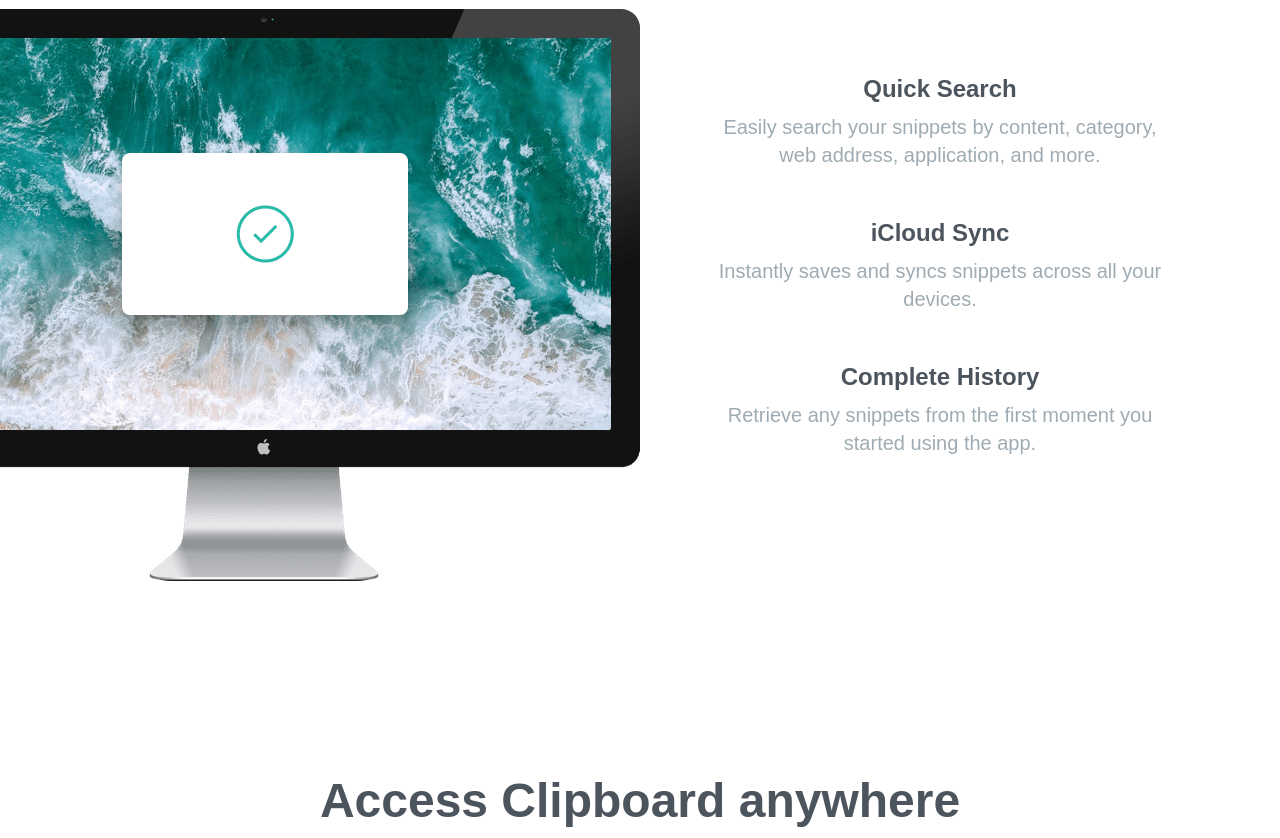
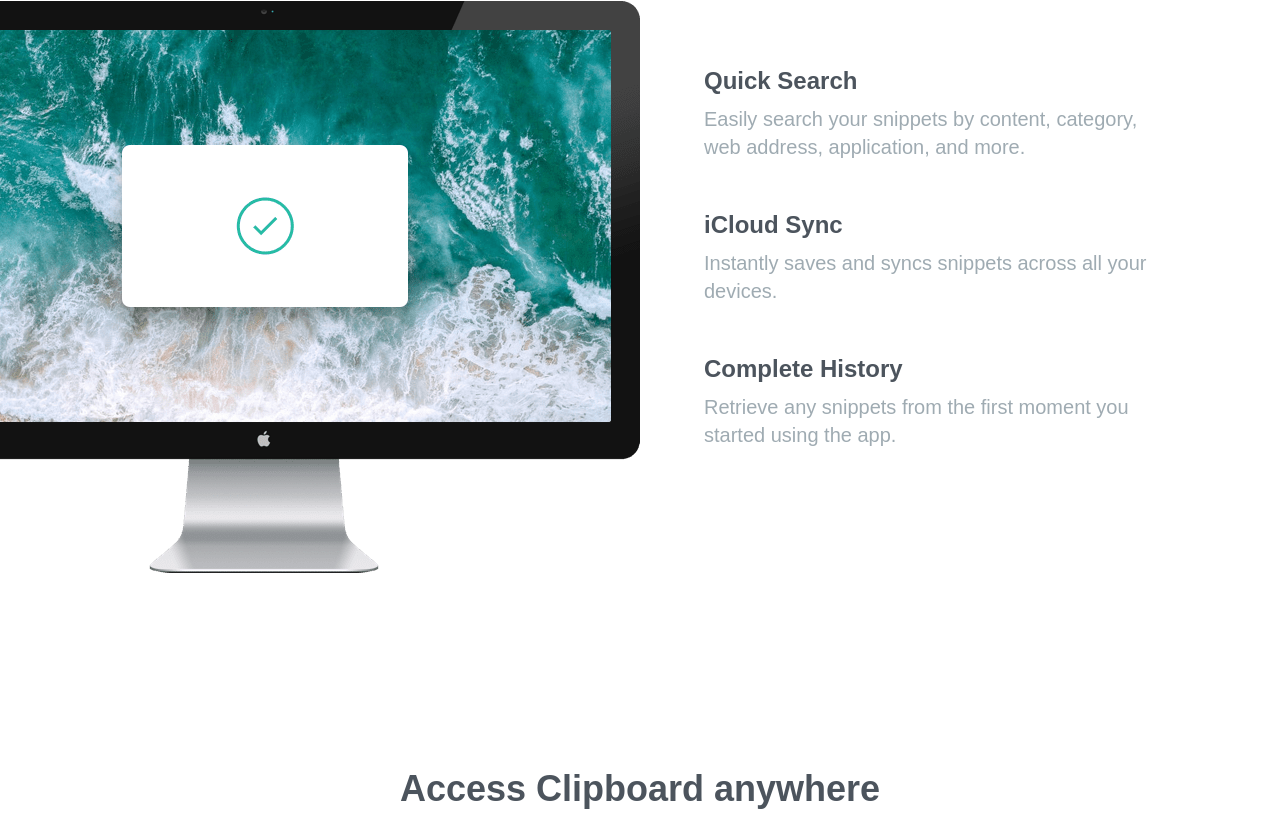
Before and after one commit to cakescripter/frontend-mentor, a website: page clipboard-landing-page/index.html in a window 1280 px wide. Shown: the part 1004-1842 px from the top of the page. Drawn offline with Linux system fonts and the light colour scheme.

Commit message:
Fixed layout

```diff
--- a/clipboard-landing-page/index.html
+++ b/clipboard-landing-page/index.html
@@ -15,17 +15,6 @@
 
   <title>Clipboard</title>
 
-  <!-- Feel free to remove these styles or customise in your own stylesheet 👍 -->
-  <!-- <style>
-    .attribution {
-      font-size: 11px;
-      text-align: center;
-    }
-
-    .attribution a {
-      color: hsl(228, 45%, 44%);
-    }
-  </style> -->
 </head>
 
 <body>
@@ -54,7 +43,7 @@
   <!-- Snippets Section -->
   <section>
     <div class="section-container my-20">
-      <h3>Keep track of your snippets</h3>
+      <h4>Keep track of your snippets</h4>
       <p class="p-leading mb-24">
         Clipboard instantly stores any item you copy in the cloud,
         meaning you can access your snippets immediately on all your
@@ -80,22 +69,23 @@
         <div class="flex flex-col mt-16 mb-24 space-y-12 text-xl md:w-1/2 md:mb-60 md:text-left.md:pl-16">
           <!-- 1 -->
           <div>
-            <h5>Quick Search</h5>
-            <p class="text-grayishBlue">
+            <h5 class="md:text-left">Quick Search</h5>
+            <p class="text-grayishBlue md:text-left">
               Easily search your snippets by content, category, web address, application, and more.
             </p>
 
           </div>
           <!-- 2 -->
           <div>
-            <h5>iCloud Sync</h5>
-            <p class=" text-grayishBlue">Instantly saves and syncs snippets across all your devices.</p>
+            <h5 class="md:text-left">iCloud Sync</h5>
+            <p class=" text-grayishBlue md:text-left">Instantly saves and syncs snippets across all your devices.</p>
 
           </div>
           <!-- 3 -->
           <div>
-            <h5>Complete History</h5>
-            <p class="text-grayishBlue">Retrieve any snippets from the first moment you started using the app.
+            <h5 class="md:text-left">Complete History</h5>
+            <p class="text-grayishBlue md:text-left">Retrieve any snippets from the first moment you started using the
+              app.
             </p>
           </div>
 
@@ -113,7 +103,7 @@
   <section>
     <div class="section-container my-20">
 
-      <h3>Access Clipboard anywhere</h3>
+      <h4>Access Clipboard anywhere</h4>
       <p class="p-leading mb-24">Whether you’re on the go, or at your computer, you can access all your Clipboard
         snippets in a few simple clicks.</p>
       <img src="images/image-devices.png" alt="" class="mx-auto">
@@ -125,7 +115,7 @@
   <section>
     <div class="section-container my-20">
 
-      <h3>Supercharge your workflow</h3>
+      <h4>Supercharge your workflow</h4>
       <p class="p-leading mb-16">
         We’ve got the tools to boost your productivity.
       </p>
@@ -178,7 +168,7 @@
   <!-- Bottom CTA Section -->
   <section>
     <div class="section-container my-20">
-      <h3>Clipboard for iOS and Mac OS</h3>
+      <h4>Clipboard for iOS and Mac OS</h4>
       <p class="p-leading mb-10">
         Available for free on the App Store. Download for Mac or iOS, sync with iCloud
         and you’re ready to start adding to your clipboard.
--- a/clipboard-landing-page/input.css
+++ b/clipboard-landing-page/input.css
@@ -6,8 +6,11 @@
   h3 {
     @apply mb-8 text-4xl font-bold text-darkGrayishBlue md:text-5xl;
   }
+  h4 {
+    @apply mb-8 text-3xl font-bold text-darkGrayishBlue md:text-4xl;
+  }
   h5 {
-    @apply mb-2 text-2xl font-bold text-darkGrayishBlue;
+    @apply mb-2 text-2xl font-bold text-darkGrayishBlue md:text-left;
   }
 }
 
```
Also changed, not shown: clipboard-landing-page/css/style.css, readme.md.
